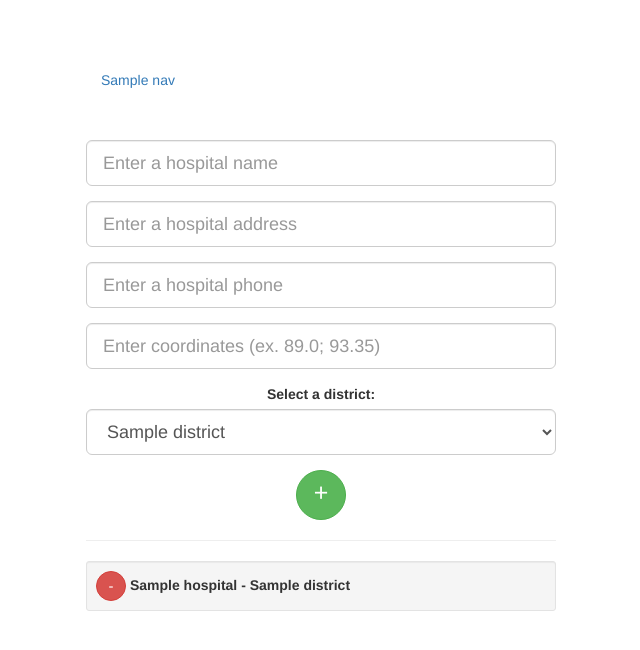
After one commit to rkhozinov/dicease-area, a Flask app: template web/templates/population.html in a window 1280 px wide. The commit adds this page. Shown: the top 650 px of the page, without its empty margins (319-959 px from the left). Run offline with Flask 2, Linux system fonts and the light colour scheme; tables that the repository leaves empty hold one stand-in row (values such as "Sample post"); the template is opened without the code that fills it: values that come from a table or form of the project are taken from there, most other values are stand-ins (such as "Sample title", 1, 10 or a date in 2020); some libraries are stand-ins or nearby versions.

Commit message:
refactoring

```diff
--- a/web/app.py
+++ b/web/app.py
@@ -1,4 +1,3 @@
-# app.py
 from sys import path
 from os.path import dirname as dir
 
@@ -8,9 +7,8 @@ import logging
 
 from config import Config
 from flask import Flask
-from flask import request, render_template, redirect, url_for, flash
+from flask import request, render_template, redirect, url_for
 from flask_sqlalchemy import SQLAlchemy
-import requests
 
 app = Flask(__name__)
 
@@ -143,8 +141,8 @@ def _get_all_hospitals():
     return Hospital.query.order_by(Hospital.name).all()
 
 
-def _get_coordinates(place):
-    pass
+def _get_district_by_id(district_id):
+    return District.query.filter_by(id=district_id).first() if district_id else None
 
 
 if __name__ == '__main__':
--- a/web/templates/_navigation.html
+++ b/web/templates/_navigation.html
@@ -1,8 +1,9 @@
 {% set active_page = request.path %}
-<ul class="nav nav-pills">
+<ul class="nav nav-pills text-center">
 {% for nav in navigation %}
     <li role="presentation" {%- if active_page==url_for(nav) %} class="active" {% endif %}>
         <a href="{{url_for(nav)}}">{{nav|capitalize}}</a>
     </li>
 {% endfor %}
 </ul>
+<br>
--- /dev/null
+++ b/web/templates/population.html
@@ -0,0 +1,54 @@
+{% extends "_base.html" %}
+
+{% block content %}
+
+{% include "_navigation.html" %}
+
+<!--<div class="text-center">-->
+<!--<h1>Add a hospital</h1>-->
+<!--</div>-->
+
+<br>
+
+<div class="text-center">
+    <form class="form" action="/hospital" method="POST">
+        <div class="form-group">
+            <input name="name" class="form-control input-lg" type="text" placeholder="Enter a hospital name"
+                   required>
+        </div>
+        <div class="form-group">
+            <input name="address" class="form-control input-lg" type="text" placeholder="Enter a hospital address">
+        </div>
+        <div class="form-group">
+            <input name="phone" class="form-control input-lg" type="text" placeholder="Enter a hospital phone">
+        </div>
+        <div class="form-group">
+            <input name="coordinates" class="form-control input-lg" type="text"
+                   placeholder="Enter coordinates (ex. 89.0; 93.35)">
+        </div>
+        <div class="form-group">
+            <label for="district_id">Select a district:</label>
+            <select class="form-control input-lg" name="district_id" id="district_id">
+                {% for district in districts %}
+                <option value="{{district.id}}">{{district.name}}</option>
+                {% endfor %}
+            </select>
+        </div>
+        <div class="form-group">
+            <input type="submit" class="btn btn-success btn-lg btn-circle" value="+">
+        </div>
+    </form>
+</div>
+{% if hospitals %} <hr/> {% endif %}
+{% for hospital in hospitals %}
+<form action="/hospital/delete" method="POST">
+    <div class="form-group">
+        <div class="well well-sm">
+
+            <input type="submit" class="btn btn-danger btn-circle" value="-"><strong> {{hospital.name}} - {{hospital.district}}</strong>
+            <input type="hidden" name="hospital_id" value="{{hospital.id}}">
+        </div>
+    </div>
+</form>
+{% endfor %}
+{% endblock %}
```
Also changed, not shown: web/templates/_macro.html (added, +10 -0 lines).
